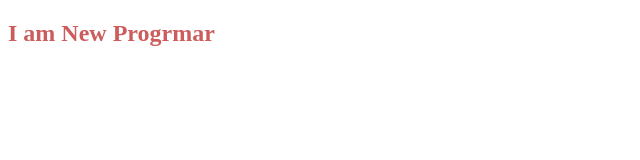
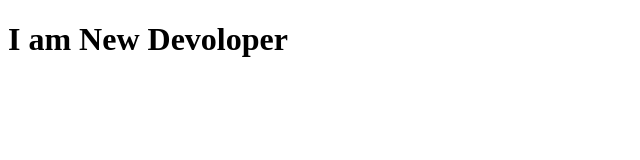
Before and after one commit to mdtapazzul1/c-n-1, a plain HTML site: page index.html in a window 1280 px wide. Shown: the whole page, without its empty margins (0-640 px from the left). Drawn offline with Linux system fonts and the light colour scheme.

Commit message:
my seconds

```diff
--- a/c-n-1/style/style.css
+++ /dev/null
@@ -1,3 +0,0 @@
-h2{
-    color: indianred;
-}
--- a/c-n-1/index.html
+++ b/index.html
@@ -5,9 +5,10 @@
     <meta name="viewport" content="width=device-width, initial-scale=1.0">
     <title>Document</title>
     <link rel="stylesheet" href="style/style.css">
-    <link rel="shortcut icon" href="https://img.icons8.com/?size=48&id=20909&format=png" type="image/x-icon">
+    <link rel="shortcut icon" href="https://img.icons8.com/?size=64&id=59916&format=png" type="image/x-icon">
+
 </head>
 <body>
-    <h2>I am New Progrmar</h2>
+  <h1 >I am New Devoloper</h1>
 </body>
 </html>
```
Also changed, not shown: style/style.css (added).
